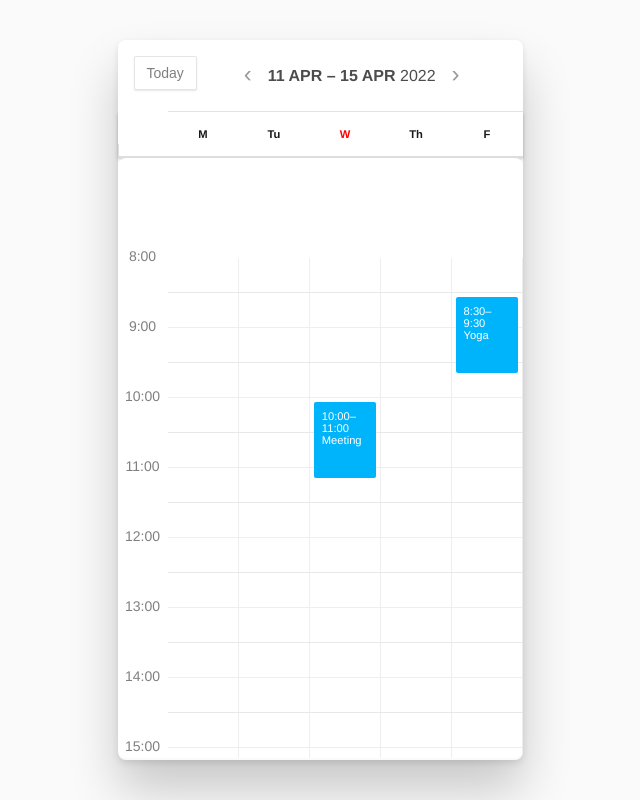
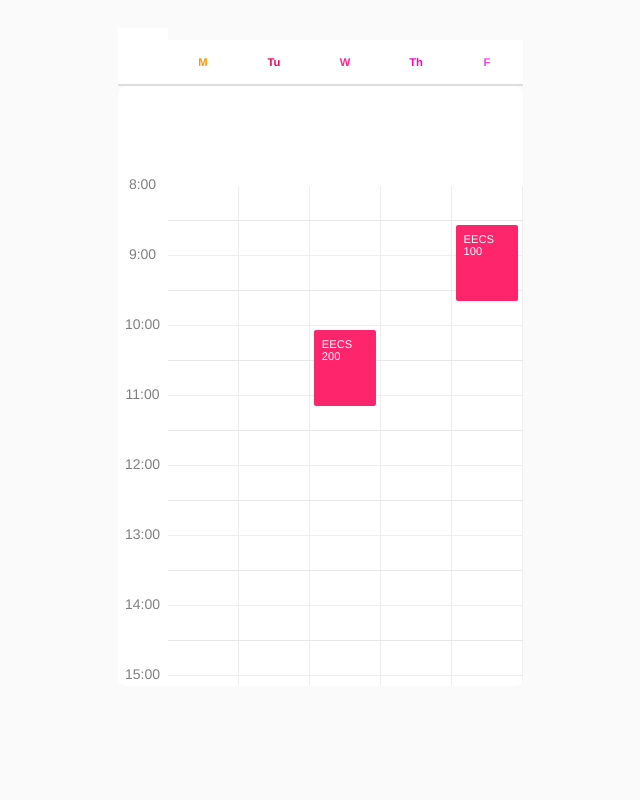
Before and after one commit to yiwoduf/HackKU-2022-4KJH, an Electron app: page renderer/schedule.html in a window 1280 px wide. Shown: the whole page, without its empty margins (320-960 px from the left). Drawn offline with Linux system fonts and the light colour scheme; no server answers.

Commit message:
Schedule Layout Update
Removed Unnecessary Headers.
Color scheme change.

```diff
--- a/renderer/schedule.html
+++ b/renderer/schedule.html
@@ -12,15 +12,6 @@
     <main>
         <div class="calendar">
 
-            <header>
-                <button class="secondary" style="align-self: flex-start; flex: 0 0 1">Today</button>
-                <div class="calendar__title" style="display: flex; justify-content: center; align-items: center">
-                  <div class="icon secondary chevron_left">‹</div>
-                  <h1 class="" style="flex: 1;"><span></span><strong>11 APR – 15 APR</strong> 2022</h1>
-                  <div class="icon secondary chevron_left">›</div>
-                </div>
-                <div style="align-self: flex-start; flex: 0 0 1"></div>
-            </header>
 
             <div class="outer">
 
@@ -29,11 +20,11 @@
             <thead>
               <tr>
                 <th class="headcol"></th>
-                <th>M</th>
-                <th>Tu</th>
-                <th class="today">W</th>
-                <th>Th</th>
-                <th>F</th>
+                <th style="font-weight: 1000; color: #ff9600;">M</th>
+                <th style="font-weight: 1000; color: #ff0054;">Tu</th>
+                <th style="font-weight: 1000; color: #ff258c;">W</th>
+                <th style="font-weight: 1000; color: #ff00ba;">Th</th>
+                <th style="font-weight: 1000; color: #ff41e6;">F</th>
               </tr>
             </thead>
             </table>
@@ -56,7 +47,7 @@
                 <td></td>
                 <td></td>
                 <td></td>
-                <td><div class="event double"><input id="check" type="checkbox" class="checkbox" /><label for="check"></label>8:30–9:30 Yoga</div></td>
+                <td><div class="event double"><input id="check" type="checkbox" class="checkbox" /><label for="check"></label>EECS 100</div></td>
 
               </tr>
               <tr>
@@ -79,7 +70,7 @@
                 <td class="headcol">10:00</td>
                 <td></td>
                 <td></td>
-                <td><div class="event double"><input id="check" type="checkbox" class="checkbox" /><label for="check"></label>10:00–11:00 Meeting</div></td>
+                <td><div class="event double"><input id="check" type="checkbox" class="checkbox" /><label for="check"></label>EECS 200</div></td>
                 <td></td>
                 <td></td>
               </tr>
--- a/renderer/temp.css
+++ b/renderer/temp.css
@@ -28,7 +28,6 @@ body {
   width: 405px;
   height: 720px;
 
-  box-shadow: 0px 30px 50px rgba(0, 0, 0, 0.2) ,0px 3px 7px rgba(0, 0, 0, 0.1);
   border-radius: 8px;
 }
 .wrap {
@@ -40,9 +39,6 @@ body {
   border-radius: 8px;
 }
 
-thead {
-    box-shadow: 0px 2px 3px rgba(0, 0, 0, 0.2);
-}
 
 thead th {
 
@@ -173,7 +169,7 @@ tbody tr td {
 }
 
 .event {
-  background: #00B4FC;
+  background: #ff256d;
   color: white;
   border-radius: 2px;
   text-align: left;
@@ -187,7 +183,7 @@ tbody tr td {
 
 .event:hover {
   box-shadow: 0px 10px 20px rgba(0, 0, 0, 0.2);
-  background: #00B4FC;
+  background: #ff256d;
 }
 
 .event.double {
@@ -227,7 +223,6 @@ button.secondary {
   font-size: 14px;
   border-radius: 2px;
   color: rgba(0, 0, 0, 0.5);
-  box-shadow: 0px 1px 2px rgba(0, 0, 0, 0.1);
   cursor: pointer;
   font-weight: 500;
 }
```
